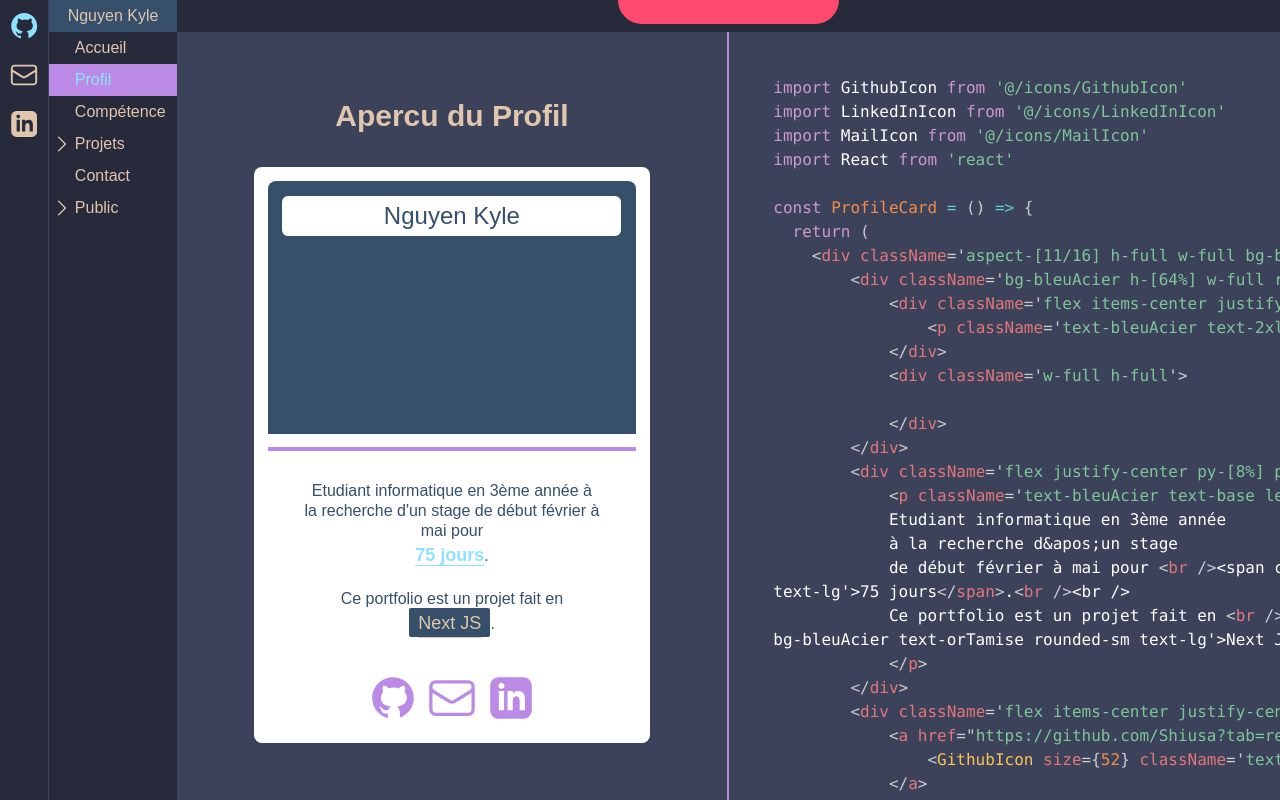
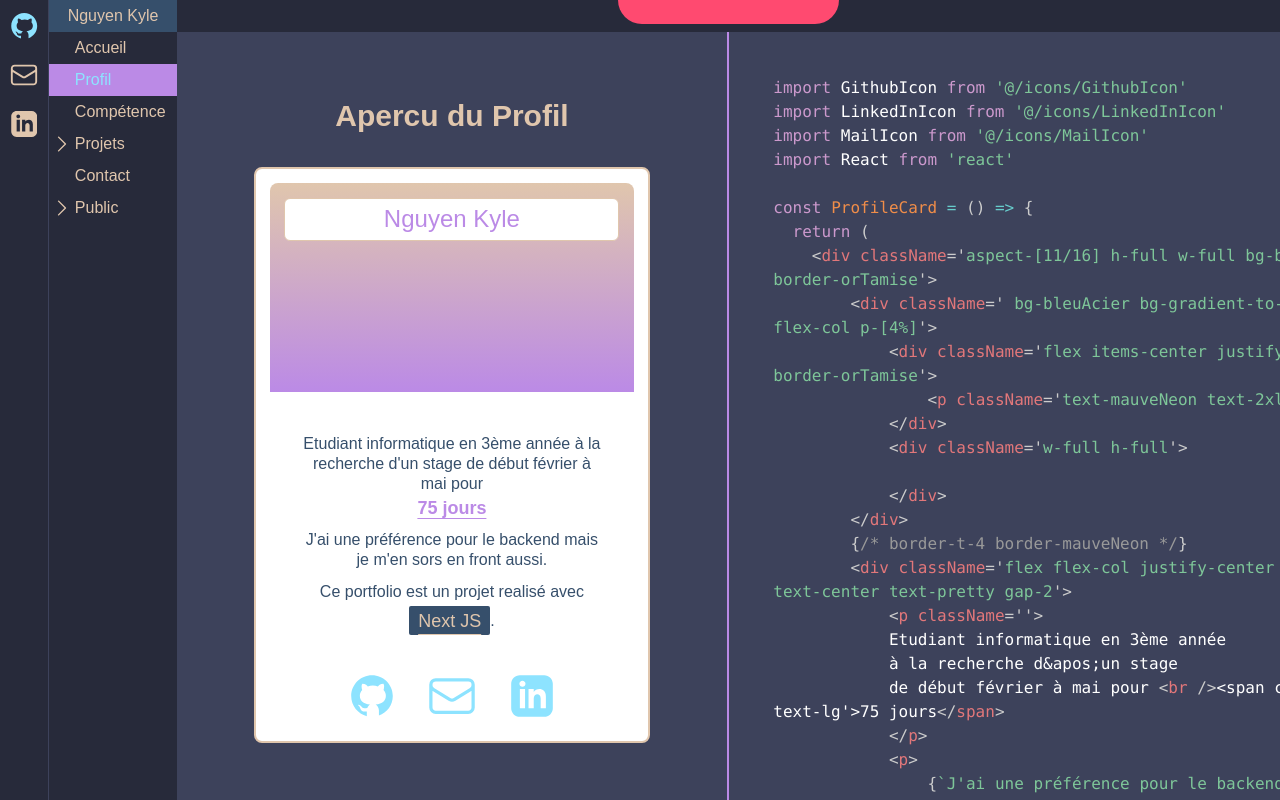
Before and after one commit to Shiusa/portfolio, a Next.js app: page /profile in a window 1280 px wide. Built offline with nearby package versions, Linux system fonts and the light colour scheme.

Commit message:
fix style

```diff
--- a/src/app/(code)/contact/_component/ContactForm.tsx
+++ b/src/app/(code)/contact/_component/ContactForm.tsx
@@ -55,15 +55,15 @@ const ContactForm = () => {
                 <label className='w-[8%]' htmlFor='name'>
                     <UserIcon size={28} className='text-mauveNeon group-focus-within:text-bleuNeon' />
                 </label>
-                <input {...register("name")} name='name' id='name' type="text" placeholder='Nom' className='placeholder-gray-300 bg-transparent w-full text-orTamise focus:outline-none'/>
+                <input {...register("name")} name='name' id='name' type="text" placeholder='Nom' className='placeholder-gray-400 bg-transparent w-full text-orTamise focus:outline-none'/>
             </ContactInputWrapper>
 
 
             <ContactInputWrapper className='group' errorMessage={errors.mail && errors.mail.message}>
-                <label className='w-[8%]' htmlFor='email'>
+                <label className='w-[8%]' htmlFor='mail'>
                     <MailIcon size={28} className='text-mauveNeon group-focus-within:text-bleuNeon' />
                 </label>
-                <input {...register("mail")} name='mail' id='mail' type="email" placeholder='Email' className='placeholder-gray-300 bg-transparent w-full text-orTamise focus:outline-none'/>
+                <input {...register("mail")} name='mail' id='mail' type="email" placeholder='Email' className='placeholder-gray-400 bg-transparent w-full text-orTamise focus:outline-none'/>
             </ContactInputWrapper>
 
 
@@ -74,7 +74,7 @@ const ContactForm = () => {
                             <ChatBubbleIcon size={28} className='text-mauveNeon group-focus-within:text-bleuNeon'/>
                         </div>
                     </label>
-                    <textarea {...register("message")} name="message" id="message" placeholder='Message' className='placeholder-gray-300 bg-grisAnthracite py-[2%] px-[4%] rounded-lg w-full h-[100%] resize-none text-orTamise focus:outline-none scrollbar-hidden min-h-40'>
+                    <textarea {...register("message")} name="message" id="message" placeholder='Message' className='placeholder-gray-400 bg-grisAnthracite py-[2%] px-[4%] rounded-lg w-full h-[100%] resize-none text-orTamise focus:outline-none scrollbar-hidden min-h-40'>
                     </textarea>
                 </div>
                 {errors.message && (<ErrorMessageWrapper message={errors.message.message}/>)}
--- a/src/app/(code)/contact/page.tsx
+++ b/src/app/(code)/contact/page.tsx
@@ -64,15 +64,15 @@ const ContactForm = () => {
                 <label className='w-[8%]' htmlFor='name'>
                     <UserIcon size={28} className='text-mauveNeon group-focus-within:text-bleuNeon' />
                 </label>
-                <input {...register("name")} name='name' id='name' type="text" placeholder='Nom' className='placeholder-blancPur bg-transparent w-full text-orTamise focus:outline-none'/>
+                <input {...register("name")} name='name' id='name' type="text" placeholder='Nom' className='placeholder-gray-400 bg-transparent w-full text-orTamise focus:outline-none'/>
             </ContactInputWrapper>
 
 
             <ContactInputWrapper className='group' errorMessage={errors.mail && errors.mail.message}>
-                <label className='w-[8%]' htmlFor='email'>
+                <label className='w-[8%]' htmlFor='mail'>
                     <MailIcon size={28} className='text-mauveNeon group-focus-within:text-bleuNeon' />
                 </label>
-                <input {...register("mail")} name='mail' id='mail' type="email" placeholder='Email' className='placeholder-blancPur bg-transparent w-full text-orTamise focus:outline-none'/>
+                <input {...register("mail")} name='mail' id='mail' type="email" placeholder='Email' className='placeholder-gray-400 bg-transparent w-full text-orTamise focus:outline-none'/>
             </ContactInputWrapper>
 
 
@@ -83,7 +83,7 @@ const ContactForm = () => {
                             <ChatBubbleIcon size={28} className='text-mauveNeon group-focus-within:text-bleuNeon'/>
                         </div>
                     </label>
-                    <textarea {...register("message")} name="message" id="message" placeholder='Message' className='placeholder-blancPur bg-grisAnthracite py-[2%] px-[4%] rounded-lg w-full h-[100%] resize-none text-orTamise focus:outline-none scrollbar-hidden min-h-40'>
+                    <textarea {...register("message")} name="message" id="message" placeholder='Message' className='placeholder-gray-400 bg-grisAnthracite py-[2%] px-[4%] rounded-lg w-full h-[100%] resize-none text-orTamise focus:outline-none scrollbar-hidden min-h-40'>
                     </textarea>
                 </div>
                 {errors.message && (<ErrorMessageWrapper message={errors.message.message}/>)}
@@ -91,7 +91,7 @@ const ContactForm = () => {
 
             {errors.root && errors.root.type==="error" && (<ErrorMessageWrapper message={errors.root.message}/>)}
             {errors.root && errors.root.type==="success" && (<SuccessMessageWrapper message={errors.root.message}/>)}
-            <button type='submit' className={\`bg-bleuNeon text-center flex justify-center items-center p-[4%] text-grisAnthracite rounded-md min-w-30 w-40 max-h-12\`} disabled={isSubmitting}>{isSubmitting? "Envoi en cours": "Envoyer"}</button>
+            <button type='submit' className={\`bg-bleuNeon hover:bg-mauveNeon text-center flex justify-center items-center p-[4%] text-grisAnthracite hover:text-gray-100 rounded-md min-w-30 w-40 max-h-12\`} disabled={isSubmitting}>{isSubmitting? "Envoi en cours": "Envoyer"}</button>
             {/* <BlueBtn path='/' innerName='Envoyer'/> */}
             {/* <input type="submit" /> */}
         </form>
--- a/src/app/(code)/profile/_component/ProfileCard.tsx
+++ b/src/app/(code)/profile/_component/ProfileCard.tsx
@@ -5,32 +5,38 @@ import React from 'react'
 
 const ProfileCard = () => {
   return (
-    <div className='aspect-[11/16] h-full w-full bg-blancPur rounded-lg flex flex-col  p-[3.5%]'>
-        <div className='bg-bleuAcier h-[64%] w-full rounded-t-lg flex flex-col p-[4%]'>
-            <div className='flex items-center justify-center rounded-md bg-blancPur p-[2.5%] h-[18%]'>
-                <p className='text-bleuAcier text-2xl'>Nguyen Kyle</p>
+    <div className='aspect-[11/16] h-full w-full bg-blancPur rounded-lg flex flex-col  p-[3.5%] border-[2px] border-orTamise'>
+        <div className=' bg-bleuAcier bg-gradient-to-t from-mauveNeon to-orTamise h-[44%] w-full rounded-t-lg flex flex-col p-[4%]'>
+            <div className='flex items-center justify-center rounded-md bg-blancPur p-[2.5%] min-h-[18%] border-[1px] border-orTamise'>
+                <p className='text-mauveNeon text-2xl'>Nguyen Kyle</p>
             </div>
             <div className='w-full h-full'>
 
             </div>
         </div>
-        <div className='flex justify-center py-[8%] px-[8%] border-t-4 border-mauveNeon mt-[3.5%]'>
-            <p className='text-bleuAcier text-base leading-tight text-center text-pretty'>
+        {/* border-t-4 border-mauveNeon */}
+        <div className='flex flex-col justify-center py-[8%] px-[8%]  mt-[3.5%] text-bleuAcier text-base leading-tight text-center text-pretty gap-2'>
+            <p className=''>
             Etudiant informatique en 3ème année
             à la recherche d&apos;un stage
-            de début février à mai pour <br /><span className='underline underline-offset-4 text-bleuNeon font-bold text-lg'>75 jours</span>.<br /><br />
-            Ce portfolio est un projet fait en <br /><span className='underline underline-offset-8 px-[3%] py-[1.5%] bg-bleuAcier text-orTamise rounded-sm text-lg'>Next JS</span>.
+            de début février à mai pour <br /><span className='underline underline-offset-4 text-mauveNeon font-bold text-lg'>75 jours</span>
+            </p>
+            <p>
+                {`J'ai une préférence pour le backend mais je m'en sors en front aussi.`}
+            </p>
+            <p className='leading-7'>
+                Ce portfolio est un projet realisé avec <br /><span className='underline underline-offset-8 px-[3%] py-[1.5%] bg-bleuAcier text-orTamise rounded-sm text-lg'>Next JS</span>.
             </p>
         </div>
-        <div className='flex items-center justify-center gap-[2%] p-[1.5%]'>
+        <div className='flex items-center justify-center gap-[8%] p-[1.5%]'>
             <a href="https://github.com/Shiusa?tab=repositories">
-                <GithubIcon size={52} className='text-mauveNeon' />
+                <GithubIcon size={52} className='text-bleuNeon hover:text-mauveNeon' />
             </a>
             <a href="mailto:kylenguyen60@hotmail.com">
-                <MailIcon size={52} className='text-mauveNeon' />
+                <MailIcon size={52} className='text-bleuNeon hover:text-mauveNeon' />
             </a>
             <a href="https://github.com/Shiusa?tab=repositories">
-                <LinkedInIcon size={52} className='text-mauveNeon p-[10%]' />
+                <LinkedInIcon size={52} className='text-bleuNeon p-[10%] hover:text-mauveNeon' />
             </a>
         </div>
     </div>
--- a/src/app/(code)/profile/page.tsx
+++ b/src/app/(code)/profile/page.tsx
@@ -15,32 +15,38 @@ import React from 'react'
 
 const ProfileCard = () => {
   return (
-    <div className='aspect-[11/16] h-full w-full bg-blancPur rounded-lg flex flex-col  p-[3.5%]'>
-        <div className='bg-bleuAcier h-[64%] w-full rounded-t-lg flex flex-col p-[4%]'>
-            <div className='flex items-center justify-center rounded-md bg-blancPur p-[2.5%] h-[18%]'>
-                <p className='text-bleuAcier text-2xl'>Nguyen Kyle</p>
+    <div className='aspect-[11/16] h-full w-full bg-blancPur rounded-lg flex flex-col  p-[3.5%] border-[2px] border-orTamise'>
+        <div className=' bg-bleuAcier bg-gradient-to-t from-mauveNeon to-orTamise h-[44%] w-full rounded-t-lg flex flex-col p-[4%]'>
+            <div className='flex items-center justify-center rounded-md bg-blancPur p-[2.5%] min-h-[18%] border-[1px] border-orTamise'>
+                <p className='text-mauveNeon text-2xl'>Nguyen Kyle</p>
             </div>
             <div className='w-full h-full'>
 
             </div>
         </div>
-        <div className='flex justify-center py-[8%] px-[8%] border-t-4 border-mauveNeon mt-[3.5%]'>
-            <p className='text-bleuAcier text-base leading-tight text-center text-pretty'>
+        {/* border-t-4 border-mauveNeon */}
+        <div className='flex flex-col justify-center py-[8%] px-[8%]  mt-[3.5%] text-bleuAcier text-base leading-tight text-center text-pretty gap-2'>
+            <p className=''>
             Etudiant informatique en 3ème année
             à la recherche d&apos;un stage
-            de début février à mai pour <br /><span className='underline underline-offset-4 text-bleuNeon font-bold text-lg'>75 jours</span>.<br /><br />
-            Ce portfolio est un projet fait en <br /><span className='underline underline-offset-8 px-[3%] py-[1.5%] bg-bleuAcier text-orTamise rounded-sm text-lg'>Next JS</span>.
+            de début février à mai pour <br /><span className='underline underline-offset-4 text-mauveNeon font-bold text-lg'>75 jours</span>
+            </p>
+            <p>
+                {\`J'ai une préférence pour le backend mais je m'en sors en front aussi.\`}
+            </p>
+            <p className='leading-7'>
+                Ce portfolio est un projet realisé avec <br /><span className='underline underline-offset-8 px-[3%] py-[1.5%] bg-bleuAcier text-orTamise rounded-sm text-lg'>Next JS</span>.
             </p>
         </div>
-        <div className='flex items-center justify-center gap-[2%] p-[1.5%]'>
+        <div className='flex items-center justify-center gap-[8%] p-[1.5%]'>
             <a href="https://github.com/Shiusa?tab=repositories">
-                <GithubIcon size={52} className='text-mauveNeon' />
+                <GithubIcon size={52} className='text-bleuNeon hover:text-mauveNeon' />
             </a>
             <a href="mailto:kylenguyen60@hotmail.com">
-                <MailIcon size={52} className='text-mauveNeon' />
+                <MailIcon size={52} className='text-bleuNeon hover:text-mauveNeon' />
             </a>
             <a href="https://github.com/Shiusa?tab=repositories">
-                <LinkedInIcon size={52} className='text-mauveNeon p-[10%]' />
+                <LinkedInIcon size={52} className='text-bleuNeon p-[10%] hover:text-mauveNeon' />
             </a>
         </div>
     </div>
--- a/src/app/(no-code)/projects/_component/TechnoLabel.tsx
+++ b/src/app/(no-code)/projects/_component/TechnoLabel.tsx
@@ -2,8 +2,8 @@ import React from 'react'
 
 const TechnoLabel = ({ name }:{ name:string; }) => {
   return (
-    <div className='bg-mauveNeon flex items-center justify-center px-[5%] py-[1%] rounded-sm'>
-        <p className='text-gray-100'>{name}</p>
+    <div className='bg-mauveNeon flex items-center justify-center px-5 py-1 rounded-sm max-h-8'>
+        <p className='text-gray-100 whitespace-nowrap'>{name}</p>
     </div>
   )
 }
```
